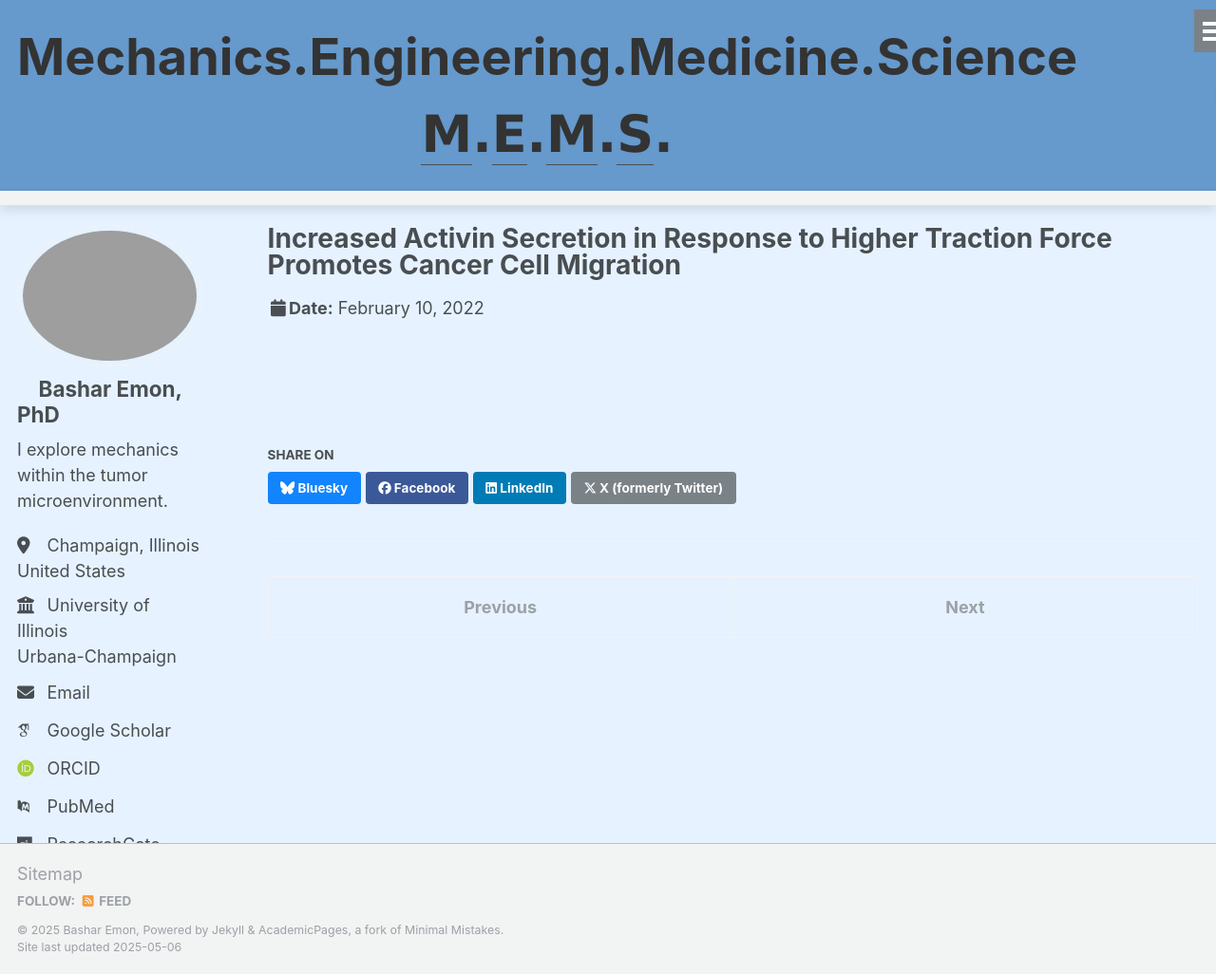
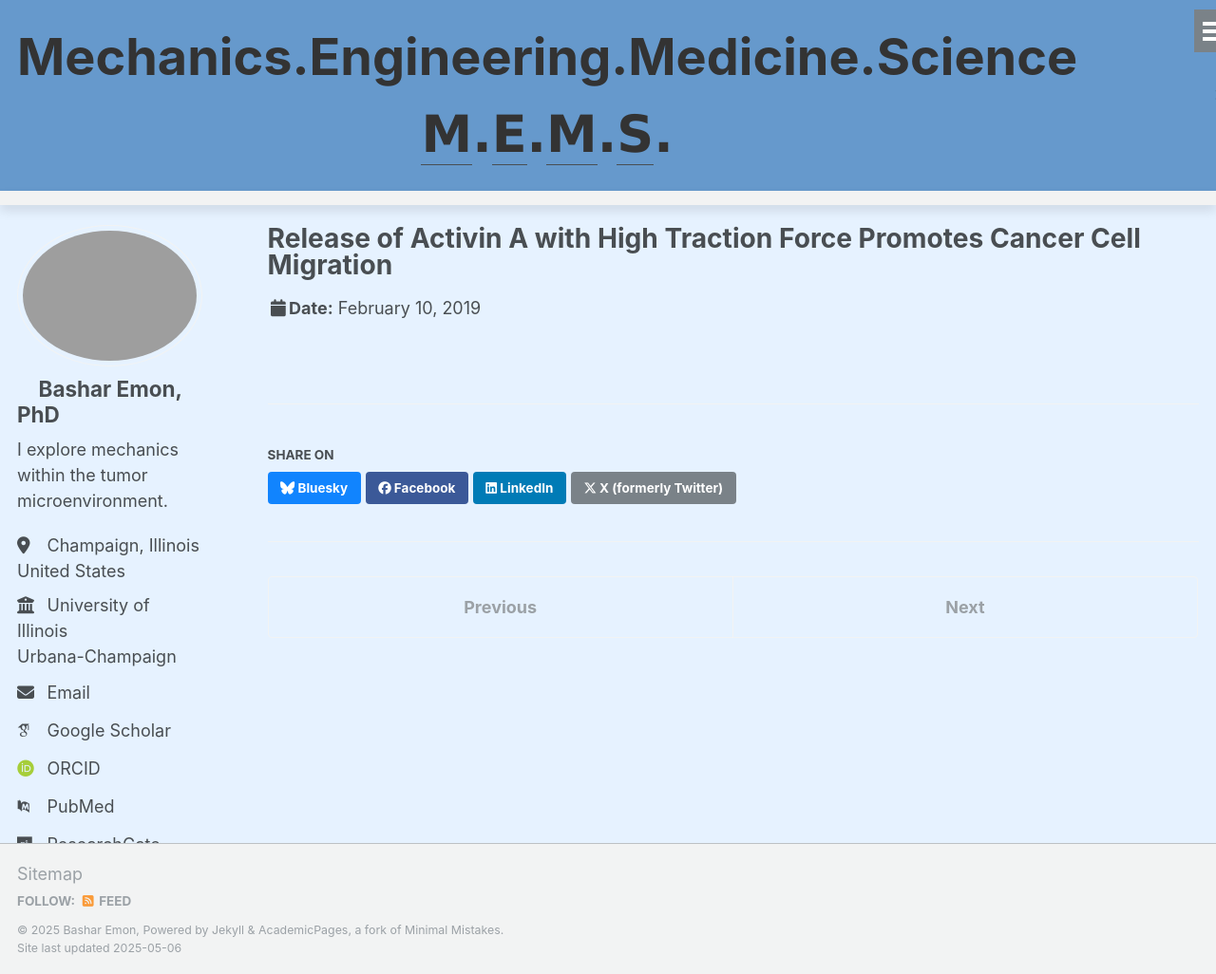
Before and after one commit to BasharEmon/BasharEmon.github.io, a Jekyll site: the page built from _talks/GRC_2019.md, in a window 1280 px wide and 1026 px high. Shown: the whole window at 95% size. Built offline with Jekyll 4.4.1, drawn with Linux system fonts in a browser that asks for light colours; some web fonts are replaced.

Commit message:
Update GRC_2019.md

```diff
--- a/_talks/GRC_2019.md
+++ b/_talks/GRC_2019.md
@@ -1,9 +1,9 @@
 ---
-title: "Increased Activin Secretion in Response to Higher Traction Force Promotes Cancer Cell Migration"
+title: "Release of Activin A with High Traction Force Promotes Cancer Cell Migration"
 collection: talks
 type: "Poster"
 permalink: /talks/GRC_2019
 venue: "Gordon Research Conferences, Physical Sciences of Cancer"
-date: 2022-02-10
+date: 2019-02-10
 location: "Galveston, TX, USA"
 ---
```
